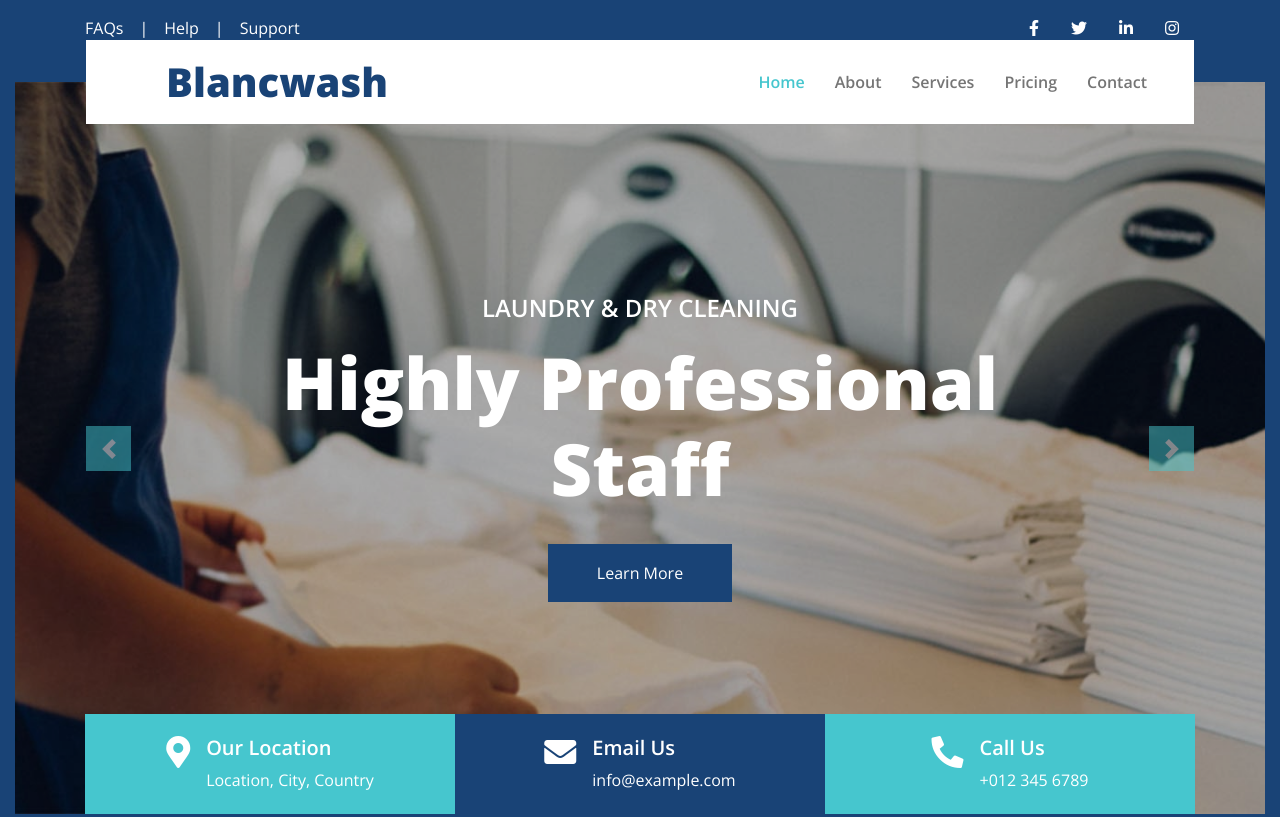
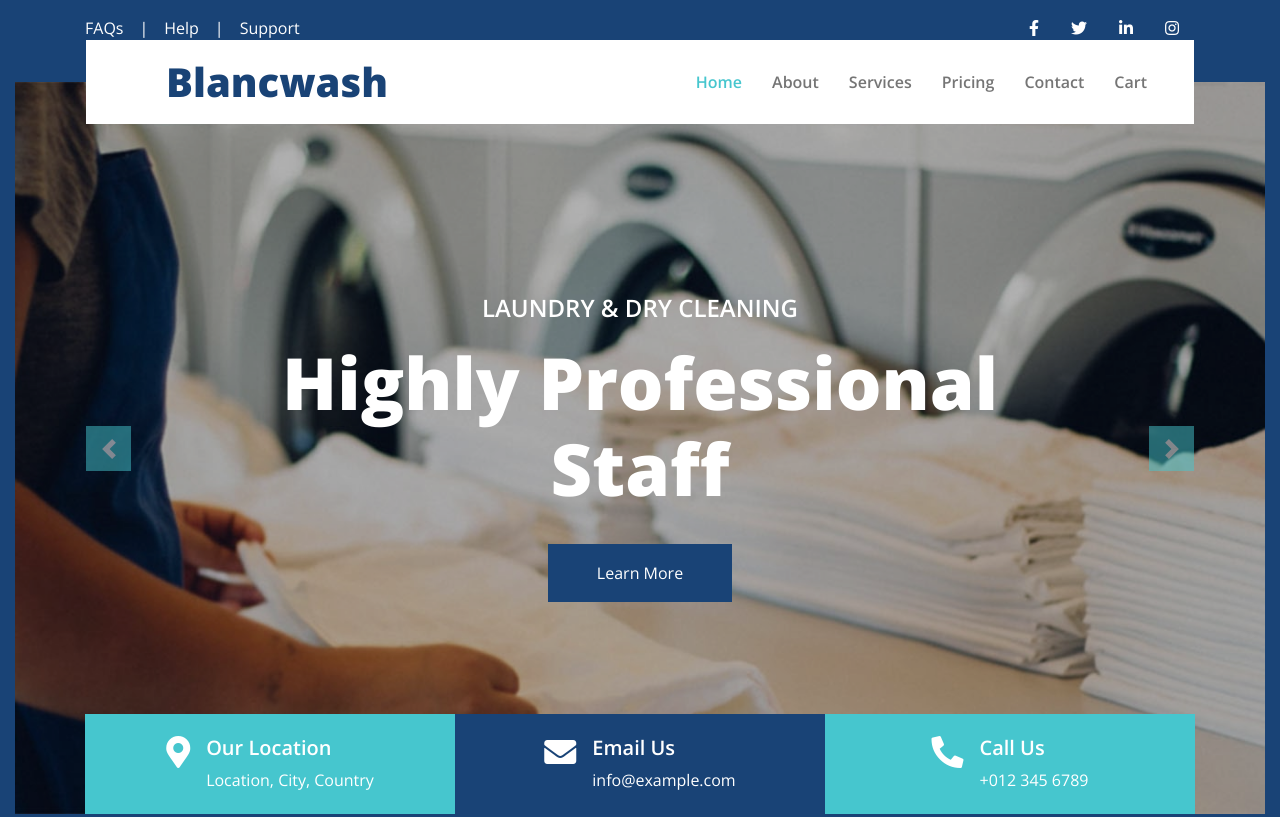
Before and after one commit to Ayushgpandey/blancwash, a plain HTML site: page index.html in a window 1280 px wide. Shown: the top 817 px of the page. Drawn offline with nearby package versions, Linux system fonts and the light colour scheme.

Commit message:
Update index.html

```diff
--- a/index.html
+++ b/index.html
@@ -74,6 +74,7 @@
                         <a href="service.html" class="nav-item nav-link">Services</a>
                         <a href="pricing.html" class="nav-item nav-link">Pricing</a>
                         <a href="contact.html" class="nav-item nav-link">Contact</a>
+                        <a href="cart.html" class="nav-item nav-link">Cart</a>
                     </div>
                 </div>
             </nav>
```
